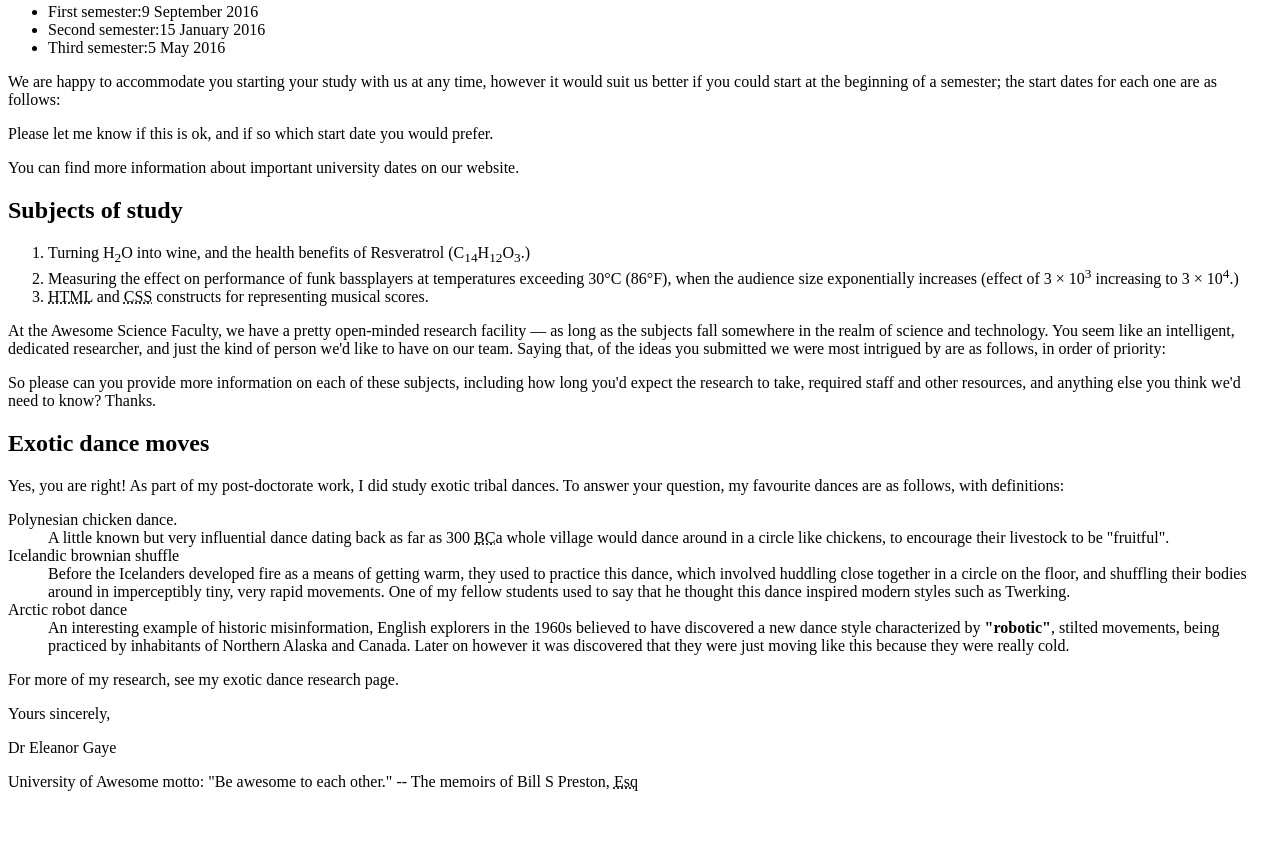
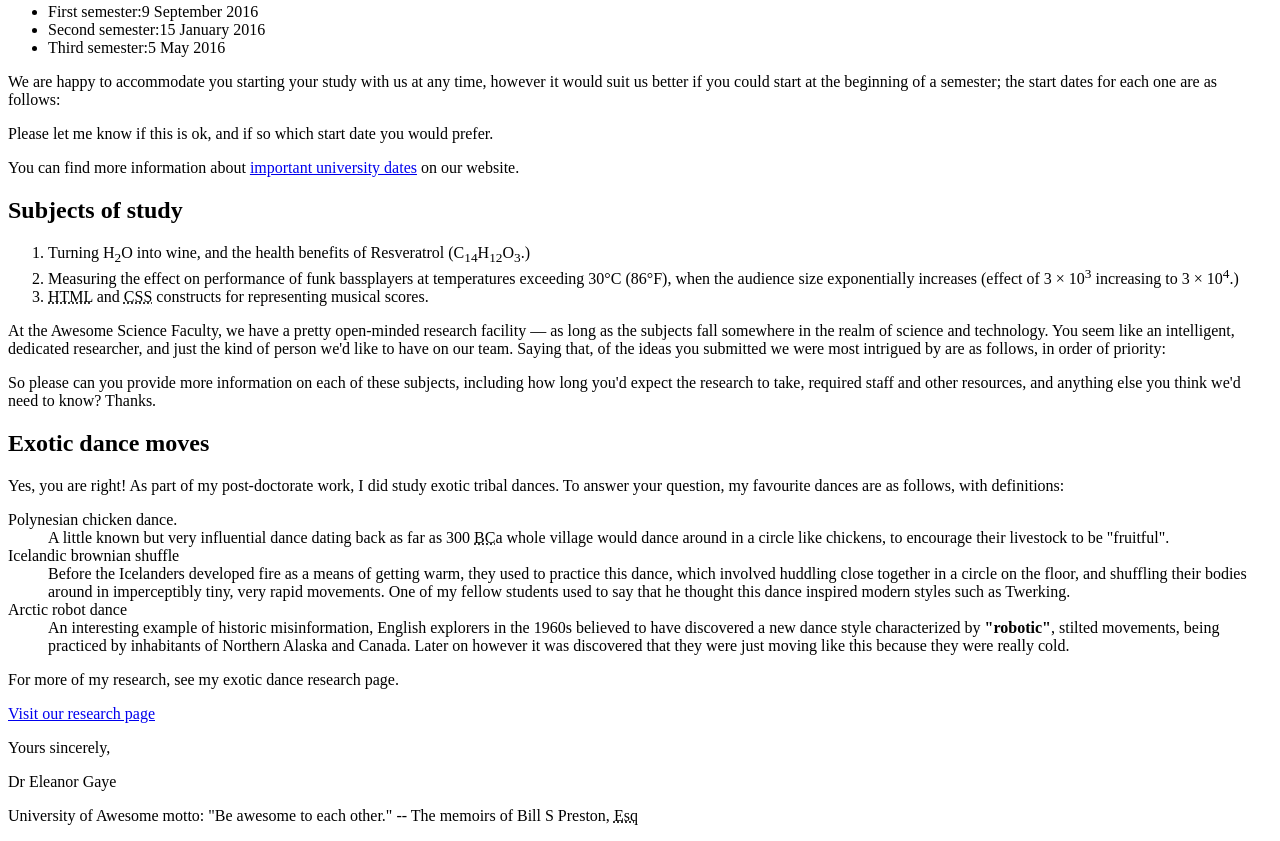
Before and after one commit to alice-faith/letter-assesment, a plain HTML site: page index.html in a window 1280 px wide. Shown: the part 480-1321 px from the top of the page. Before the commit the page ends 1287 px from the top, so only its background shows below. Drawn offline with Linux system fonts and the light colour scheme.

Commit message:
hyperlinks

```diff
--- a/index.html
+++ b/index.html
@@ -43,7 +43,7 @@
                 however it would suit us better if you could start at the beginning of a semester;
                  the start dates for each one are as follows:</p>
          <p>Please let me know if this is ok, and if so which start date you would prefer.</p>
-         <p>You can find more information about important university dates on our website.</p>
+         <p>You can find more information about <a href="http://example.com" title="University dates" target="_blank">important university dates</a> on our website.</p>
          <h2>Subjects of study</h2>
          <ol>
              <li>
@@ -76,6 +76,7 @@
                     Later on however it was discovered that they were just moving like this because they were really cold.</dd>
                 </dl>
          <p>For more of my research, see my exotic dance research page.</p>
+         <a href="http://example.com" title="Exotic dances research page" target="_blank">Visit our research page</a>
          <p>Yours sincerely,</p>
          <p>Dr Eleanor Gaye</p>
          <p>University of Awesome motto: "Be awesome to each other." -- The memoirs of Bill S Preston, <abbr title="Esquire">Esq</abbr></p>
```
